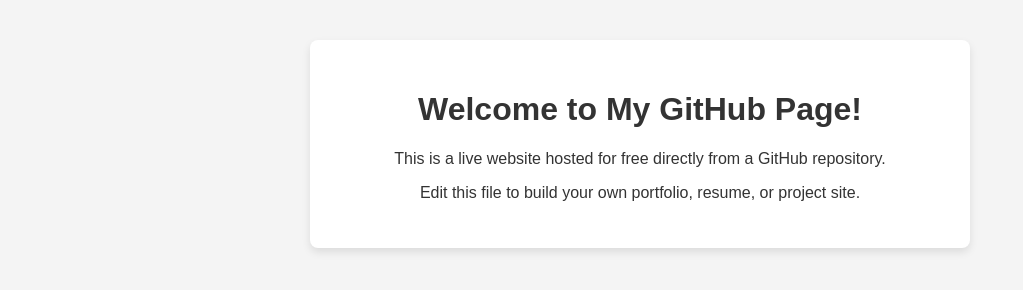
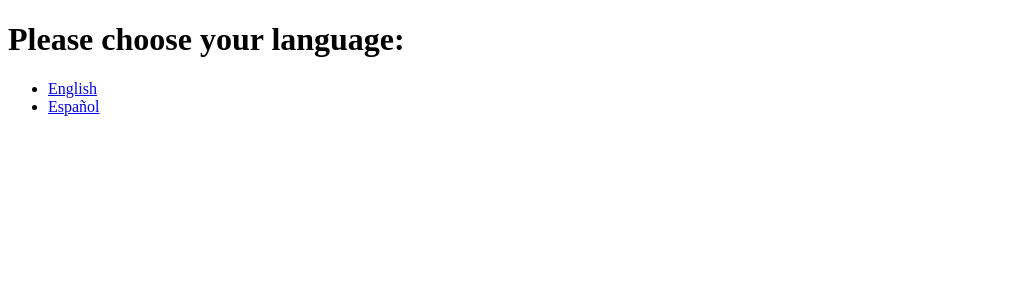
Before and after one commit to hdsn-frly/Portfolio, a plain HTML site: page index.html in a window 1280 px wide. Shown: the whole page, without its empty margins (0-1023 px from the left). Drawn offline with Linux system fonts and the light colour scheme.

Commit message:
Update index.html

```diff
--- a/index.html
+++ b/index.html
@@ -1,34 +1,16 @@
 <!DOCTYPE html>
-<html lang="en">
+<html>
 <head>
-    <meta charset="UTF-8">
-    <meta name="viewport" content="width=device-width, initial-scale=1.0">
-    <title>Portfolio</title>
-    <style>
-        body {
-            font-family: Arial, sans-serif;
-            margin: 40px;
-            background-color: #f4f4f4;
-            color: #333;
-            text-align: center;
-        }
-        .container {
-            background: white;
-            padding: 30px;
-            border-radius: 8px;
-            box-shadow: 0 4px 8px rgba(0,0,0,0.1);
-            max-width: 600px;
-            margin: 0 auto;
-        }
-    </style>
+    <title>Select Language</title>
 </head>
 <body>
 
-    <div class="container">
-        <h1>Welcome to My GitHub Page!</h1>
-        <p>This is a live website hosted for free directly from a GitHub repository.</p>
-        <p>Edit this file to build your own portfolio, resume, or project site.</p>
-    </div>
+    <h1>Please choose your language:</h1>
+
+    <ul>
+        <li><a href="./en/index.html">English</a></li>
+        <li><a href="./es/index.html">Español</a></li>
+    </ul>
 
 </body>
 </html>
```
